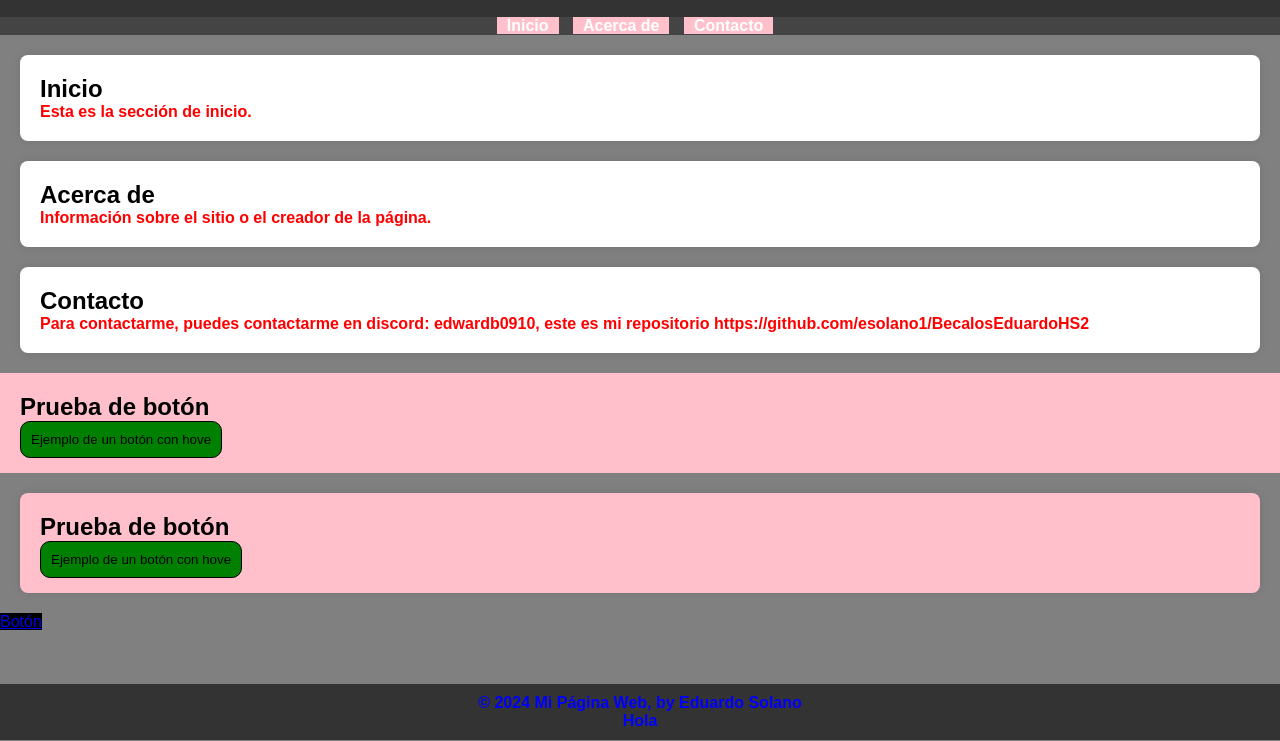
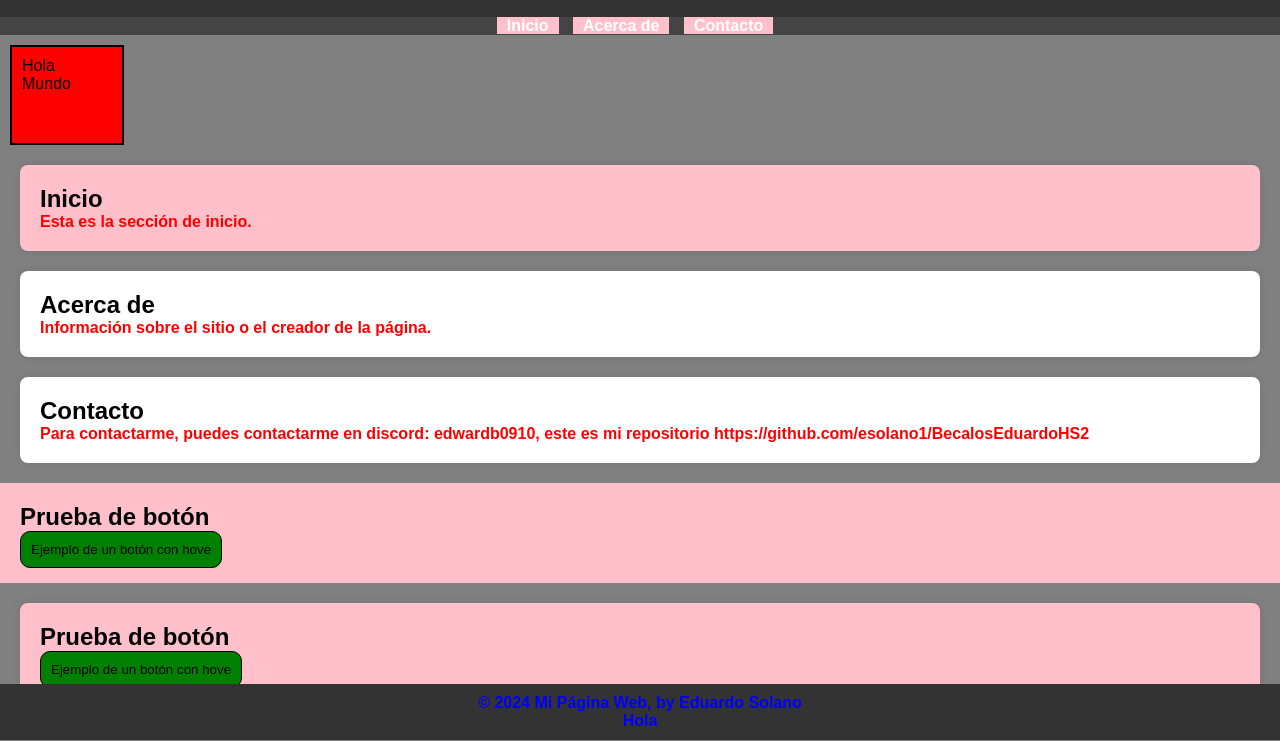
Before and after one commit to esolano1/Testing-My-Projects, a plain HTML site: page index.html in a window 1280 px wide. Shown: the part 60-801 px from the top of the page. Drawn offline with Linux system fonts and the light colour scheme.

Commit message:
changes made

```diff
--- a/index.css
+++ b/index.css
@@ -81,7 +81,7 @@ header h1 {
     margin: 0;
 }
 
-/* Style by the path of the desired tag, style spefically for the header*/
+/* Style by the path of the desired tag, "Element Selector"*/
 /* Estilos para el menú de navegación */
 nav {
     background-color: #444; /* Color de fondo del menú */
@@ -100,6 +100,7 @@ nav ul li {
     background-color: pink; /* Color de fondo de la lista */
 }
 
+/* Path of elements, "Combinations" */
 nav ul li a {
     text-decoration: none; /* Elimina el subrayado de los enlaces */
     color: white; /* Color del texto del enlace */
@@ -108,12 +109,13 @@ nav ul li a {
     /*background-color: red;  Color de fondo de la lista */
 }
 
+/* Style on element's status "Pseudoclass" */
 nav ul li a:hover {
     background-color: #555; /* Cambia el color de fondo cuando se pasa el mouse */
     border-radius: 100px;
 }
 
-/* Estilos para las secciones */
+/* Estilos para las secciones, "Element Selector */
 section {
     padding: 20px;
     margin: 20px;
@@ -122,7 +124,7 @@ section {
     box-shadow: 0 0 10px rgba(0, 0, 0, 0.1); /* Sombra suave alrededor de las secciones */
 }
 
-/* Estilos para el pie de página */
+/* Estilos para el pie de página, "Element Selector */
 footer {
     background-color: #333;
     color: green;
@@ -133,7 +135,7 @@ footer {
     width: 100%;
 }
 
-
+/* Path of elements, "Combinations" */
 footer p {
     margin: 0;
     color: blue;
@@ -143,3 +145,20 @@ p {
     color: red;
     font-weight: bold;
 }
+
+#home {
+    background-color: pink;
+
+}
+
+.divHola{
+    background-color: red;
+    height: 100px;
+    width: 100px;
+    border: black 2px solid;
+    padding-left: 10px; /*Space between words/content and margin of its container*/
+    padding-top: 10px;  /*Space between words/content and margin of its container*/
+    padding-right: 100px;
+    margin-left: 10px; /*Space between margin and the close container*/
+    margin-top: 10px; /*Space between margin and the close container*/
+}
--- a/index.html
+++ b/index.html
@@ -22,6 +22,10 @@
             <li><a href="#contact">Contacto</a></li>
         </ul>
     </nav>
+
+    <div class="divHola">
+        Hola Mundo
+    </div>
 
     <section id="home">
         <h2>Inicio</h2>
@@ -56,6 +60,11 @@
     </div>
 
 
+
+
+
+
+
     <footer>
         <p>&copy; 2024 Mi Página Web, by Eduardo Solano</p>
         <p>Hola</p>
```
